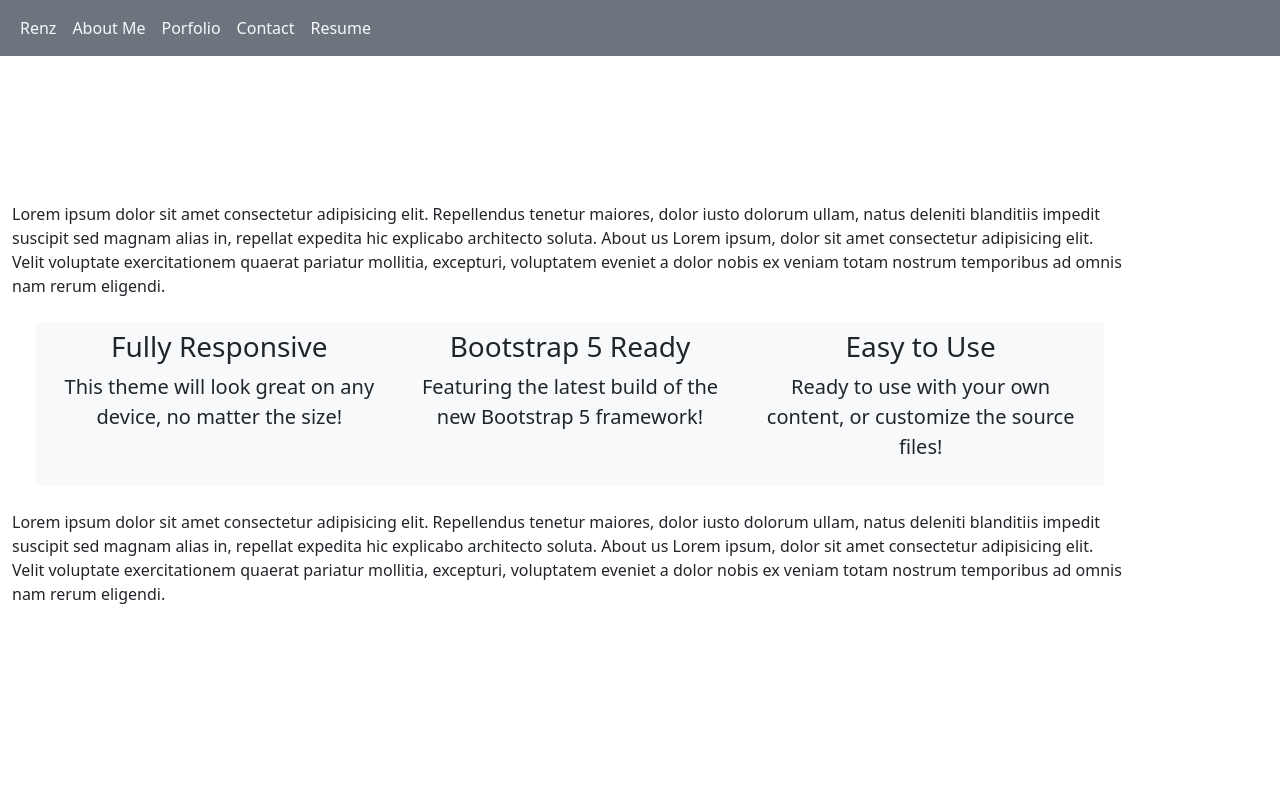
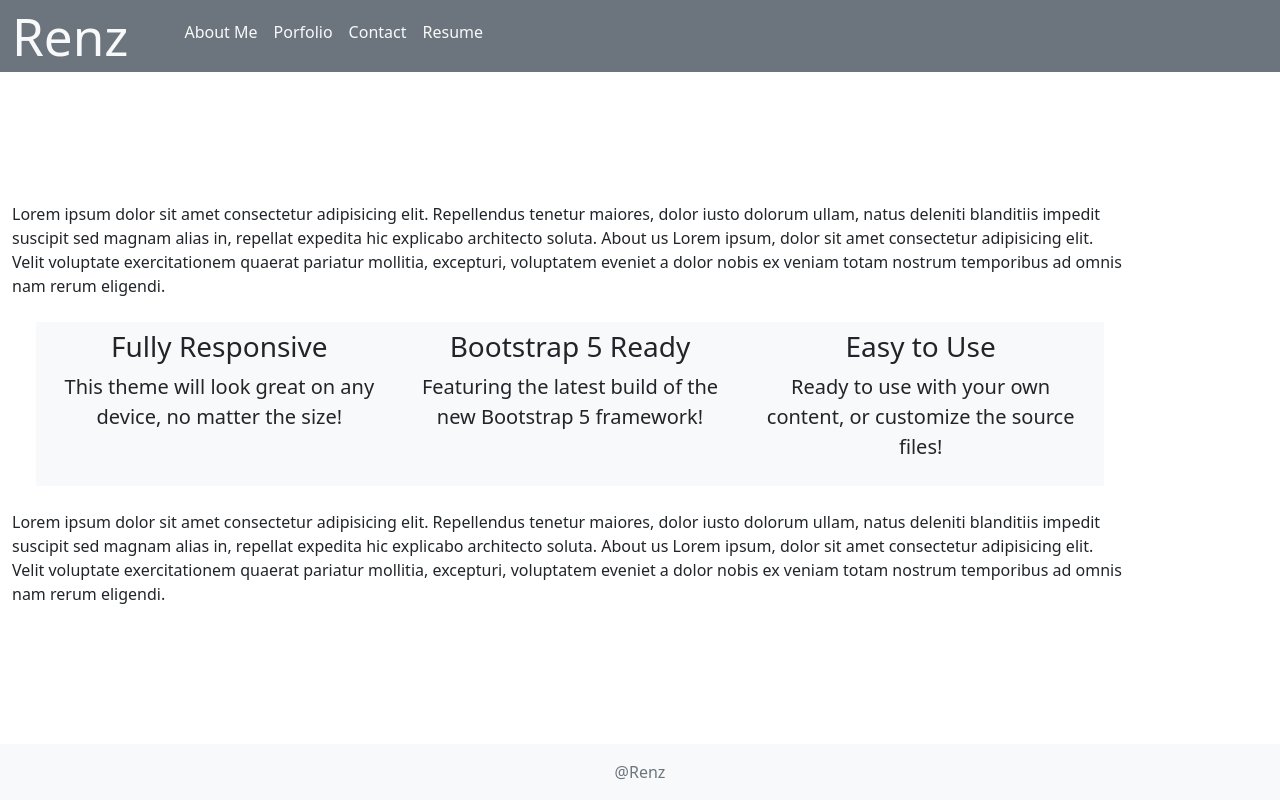
Before and after one commit to renzsupnet/20_React_Portfolio, a React (Vite) app: page / in a window 1280 px wide. Built offline with nearby package versions, Linux system fonts and the light colour scheme.

Commit message:
Added temporary pages

```diff
--- a/src/App.jsx
+++ b/src/App.jsx
@@ -1,13 +1,14 @@
 // Bringing in the required import from 'react-router-dom'
 import { Outlet } from 'react-router-dom';
 import Navigation from './components/Navigation';
-
+import Footer from './components/Footer'
 function App() {
   // The Outlet component will conditionally swap between the different pages according to the URL
   return (
     <>
       <Navigation />
       <Outlet />
+      <Footer />
     </>
   );
 }
--- a/src/components/Footer.jsx
+++ b/src/components/Footer.jsx
@@ -0,0 +1,9 @@
+export default function Footer() {
+    return (
+        <footer className="footer fixed-bottom py-3 bg-light">
+            <div className="container text-center">
+                <span className="text-muted">@Renz</span>
+            </div>
+        </footer>
+    );
+  }
--- a/src/components/Navbar/Nav.jsx
+++ b/src/components/Navbar/Nav.jsx
@@ -12,9 +12,16 @@
       <nav className="navbar navbar-expand-lg bg-secondary" style={styles.navStyle}>
         <div className="container-fluid">
           <div className="collapse navbar-collapse" id="navbarSupportedContent">
-            <ul className="navbar-nav me-auto mb-2 mb-lg-0">
-              {links.map((link) => link)}
-            </ul>
+          <div className="collapse navbar-collapse justify-content-start align-items-center" id="navbarNav">
+          {links[0]}
+          <ul className="navbar-nav mx-5">
+            {links.slice(1).map((link, index) => (
+              <li key={index} className="nav-item">
+                <h6>{link}</h6>
+              </li>
+            ))}
+          </ul>
+        </div>
           </div>
         </div>
       </nav>
--- a/src/components/Navigation.jsx
+++ b/src/components/Navigation.jsx
@@ -9,7 +9,7 @@
     <Navbar
       links={[
         <Link key={1} className="nav-link text-light" to="/">
-        Renz
+        <h1 className='mb-0'>Renz</h1>
         </Link>,
         <Link key={2} className="nav-link text-light" to="/about">
         About Me
```
Also changed, not shown: src/pages/ContactPage.jsx (added), src/pages/PortfolioPage.jsx (added), src/pages/ResumePage.jsx (added).
